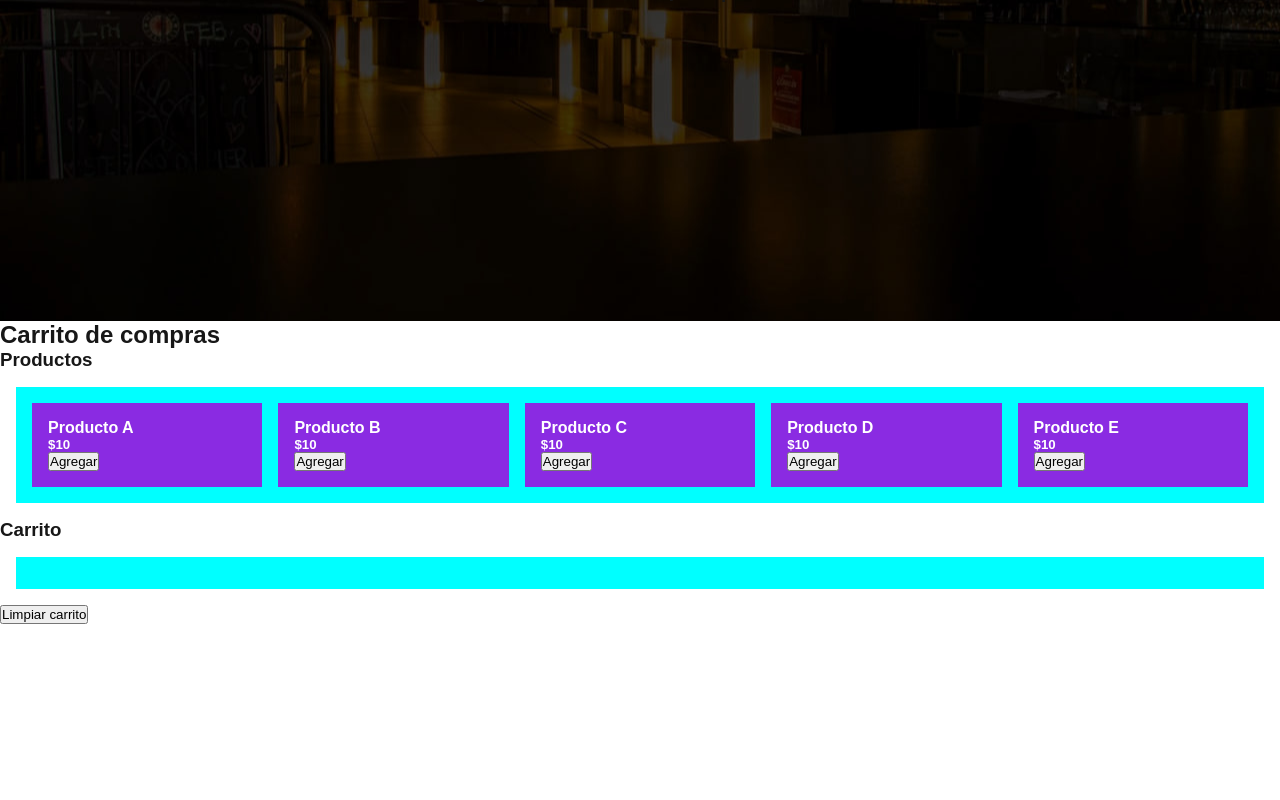
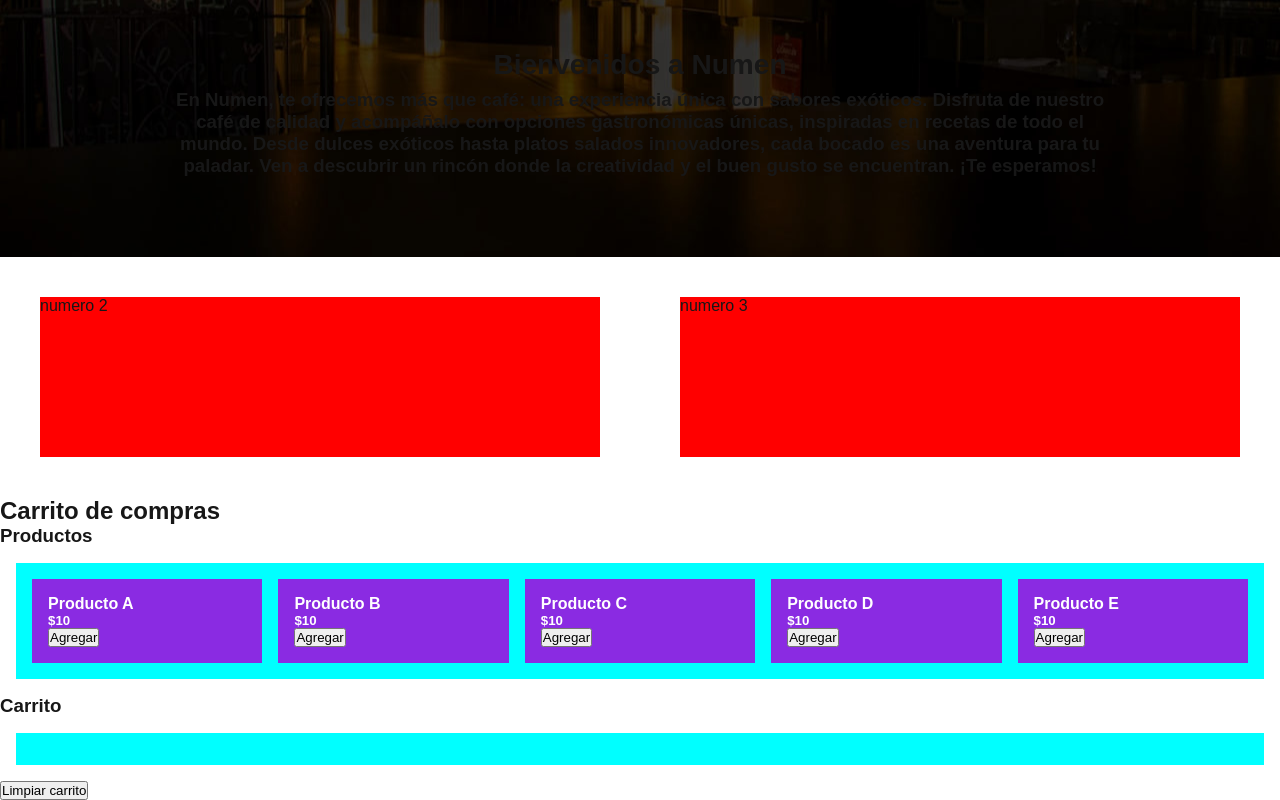
Before and after one commit to johnEz69/restaurante-next, a Next.js app: page / in a window 1280 px wide. Shown: the part 543-1343 px from the top of the page. Before the commit the page ends 1167 px from the top, so only its background shows below. Built offline with nearby package versions, Linux system fonts and the light colour scheme.

Commit message:
Incorporacion del carrucel, Correciones de dimenciones en la presentacion

```diff
--- a/package.json
+++ b/package.json
@@ -9,9 +9,10 @@
     "lint": "next lint"
   },
   "dependencies": {
+    "next": "15.0.3",
     "react": "19.0.0-rc-66855b96-20241106",
     "react-dom": "19.0.0-rc-66855b96-20241106",
-    "next": "15.0.3"
+    "react-multi-carousel": "^2.8.5"
   },
   "devDependencies": {
     "eslint": "^8",
--- /dev/null
+++ b/src/components/CarouselProduct.js
@@ -0,0 +1,65 @@
+import Carousel from "react-multi-carousel";
+import "react-multi-carousel/lib/styles.css";
+
+import React from "react";
+
+const CarouselProduct = () => {
+  const responsive = {
+    superLargeDesktop: {
+      // the naming can be any, depends on you.
+      breakpoint: { max: 4000, min: 3000 },
+      items: 5,
+    },
+    desktop: {
+      breakpoint: { max: 3000, min: 1024 },
+      items: 3,
+    },
+    tablet: {
+      breakpoint: { max: 1024, min: 464 },
+      items: 2,
+    },
+    mobile: {
+      breakpoint: { max: 464, min: 0 },
+      items: 1,
+    },
+  };
+  return (
+    <>
+      <div>
+        {/* toda la configuraciones y caracteristicas del Carrusel */}
+        <Carousel
+          swipeable={true}
+          draggable={false}
+          showDots={false}
+          responsive={responsive}
+          ssr={true} // means to render carousel on server-side.
+          infinite={true}
+          autoPlay={true} // autoPlay={this.props.deviceType !== "mobile" ? true : false}
+          autoPlaySpeed={3000}
+          keyBoardControl={true}
+          customTransition="all .5"
+          transitionDuration={500}
+          containerClass="carousel-container"
+          removeArrowOnDeviceType={["tablet", "mobile"]}
+          dotListClass="custom-dot-list-style"
+          itemClass="carousel-item-padding-40-px"
+        >
+          <div><div className="targeta">numero 1</div></div>
+          <div><div className="targeta">numero 2</div></div>
+          <div><div className="targeta">numero 3</div></div>
+          <div><div className="targeta">numero 4</div></div>
+        </Carousel>
+      </div>
+      <style jsx>{`
+      .targeta {
+        height: 20vh;
+        background: red;
+        margin: 5vh;
+      }
+
+      `}</style>
+    </>
+  );
+};
+
+export default CarouselProduct;
--- a/src/components/Navbar.js
+++ b/src/components/Navbar.js
@@ -49,7 +49,7 @@ const Navbar = () => {
           padding: 0.5rem 1.5rem;
           }
           // Responsive
-         .nav-sm {
+         .nav-sm, .nav-md {
           height: 5vh;
           padding: 0.5rem 1rem;
         }
--- a/src/components/Presentacion.js
+++ b/src/components/Presentacion.js
@@ -34,19 +34,19 @@ const Presentacion = () => {
         .container {
           display: flex;
           flex-direction: column;
-          padding-top: 6vh;
           align-items: center;
+          padding: 10vh 0;
+          justify-content: space-between;
+          height:92vh;
         }
           .sm {
             font-size: 0.8rem;
-
           }
 
         .logo-container {
           display: flex;
-          width: 95%;
+          width: 80%;
           justify-content: end;
-          padding-bottom: 6vh;
         }
 
         .welcome-text {
@@ -54,7 +54,7 @@ const Presentacion = () => {
           flex-direction: column;
           justify-content: center;
           align-items: center;
-          width: 90%;
+          width: 75%;
         }
 
         h2, p {
--- a/src/components/homePortada.js
+++ b/src/components/homePortada.js
@@ -20,8 +20,8 @@ const HomePortada = () => {
             background-repeat: no-repeat;
             background-size: cover;
             background-attachment: fixed;
-             width: 100vw; /* Asegura el ancho completo del viewport */
-            height: 100vh; /* Ocupa todo el alto del viewport */
+            width: 100vw; /* Asegura el ancho completo del viewport */
+            height: 92vh; /* Ocupa todo el alto del viewport */
         }
 
       `}</style>
--- a/src/pages/index.js
+++ b/src/pages/index.js
@@ -1,3 +1,4 @@
+import CarouselProduct from "@/components/CarouselProduct";
 import HomePortada from "@/components/homePortada";
 import Navbar from "@/components/Navbar";
 import ShoppingCart from "@/components/ShoppingCart";
@@ -12,6 +13,7 @@ export default function Home() {
       <main>
         <section>
           <HomePortada />
+          <CarouselProduct />
           <ShoppingCart />
         </section>
       </main>
```
Also changed, not shown: 1 other file (tests, documents, lock files or other folders).
